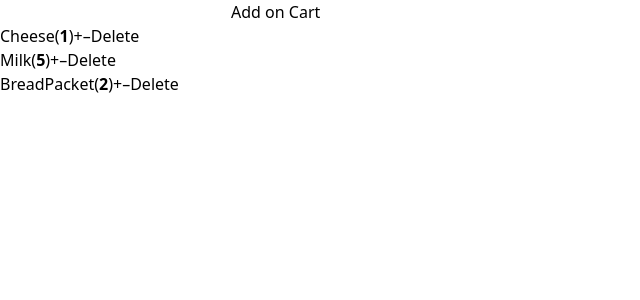
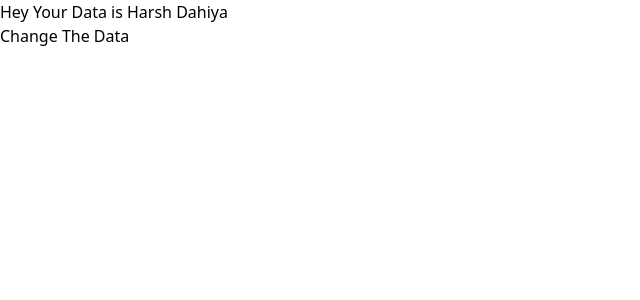
Before and after one commit to believeharsh/Web-Features-React, a React (Vite) app: page / in a window 1280 px wide. Shown: the top 300 px of the page, without its empty margins (0-640 px from the left). Built offline with nearby package versions, Linux system fonts and the light colour scheme.

Commit message:
added contextapi

```diff
--- a/src/App.jsx
+++ b/src/App.jsx
@@ -6,23 +6,30 @@
 import UseImmer from './components/UseImmer/UseImmer'
 import List from './components/Update-Obj-Inside-arr/List'
 import UseShoppingCart from './components/ShoppingCart/UseShoppingCart'
+import Profile from './components/Contextapi/Profile'
+
+import { ContextProvider } from './components/Contextapi/MyContext'
 
 
 
 
 const App = () => {
   return (
-    <div>
+
+    <ContextProvider>
+    <Profile/>
+
     {/* <UseTooltip/> */}
     {/* <Conditional/> */}
     {/* <RenderingList/> */}
     {/* <PureComp/> */}
     {/* <UseImmer/> */}
     {/* <List/> */}
-    <UseShoppingCart/>
+    {/* <UseShoppingCart/> */}
+    </ContextProvider>
 
 
-    </div>
+
   )
 }
 
--- /dev/null
+++ b/src/components/Contextapi/MyContext.jsx
@@ -0,0 +1,15 @@
+import React, { createContext, useState } from 'react';
+
+const UserContext = createContext();
+
+const ContextProvider = ({ children }) => {
+    const [Input, setInput] = useState('Harsh Dahiya')
+
+  return (
+    <UserContext.Provider value={{Input, setInput}}>
+      {children}
+    </UserContext.Provider>
+  );
+};
+
+export { UserContext, ContextProvider };
--- /dev/null
+++ b/src/components/Contextapi/Profile.jsx
@@ -0,0 +1,14 @@
+import React from 'react'
+import { useContext } from 'react'
+import {UserContext} from './MyContext'
+const Profile = () => {
+    const {Input, setInput} = useContext(UserContext)
+  return (
+    <div>
+      <h1 className='text-black text-2xl'>Hey Your Data is {Input}</h1>
+      <button onClick={() => setInput("Your Data has changed")}>Change The Data </button>
+    </div>
+  )
+}
+
+export default Profile
```
